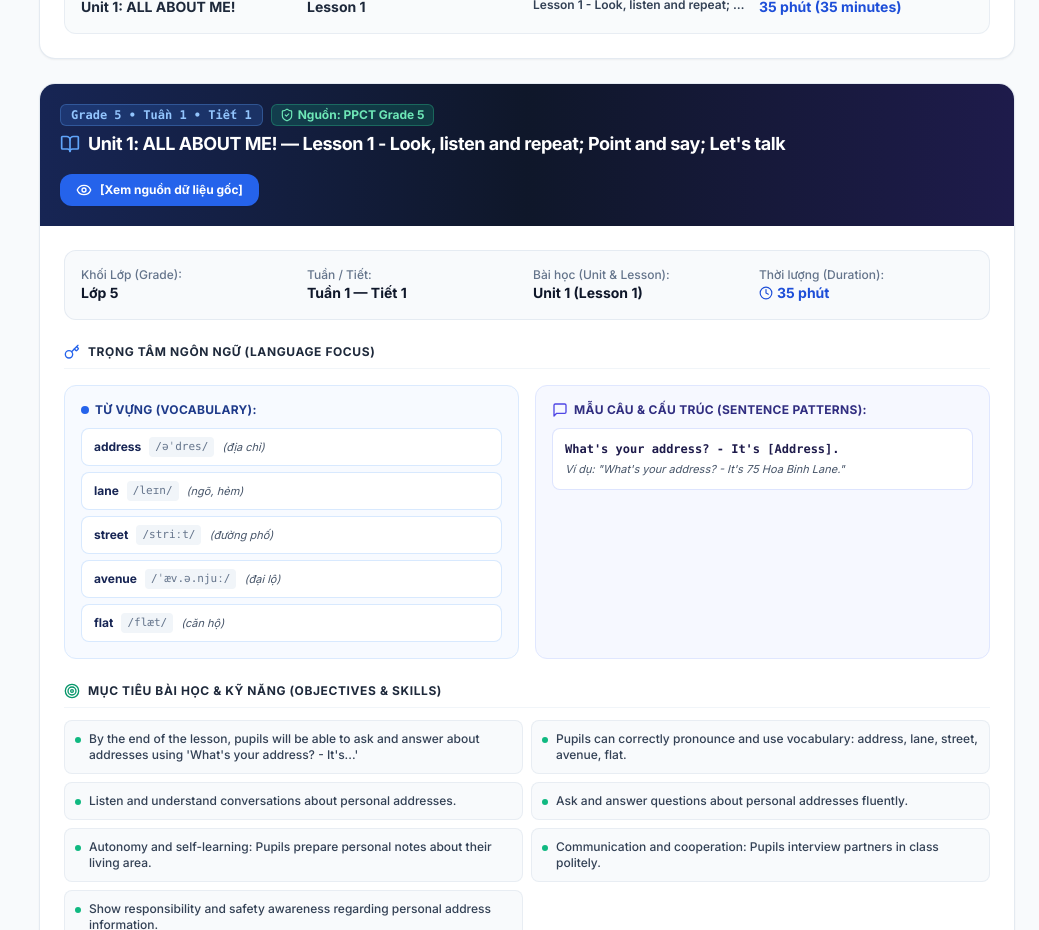
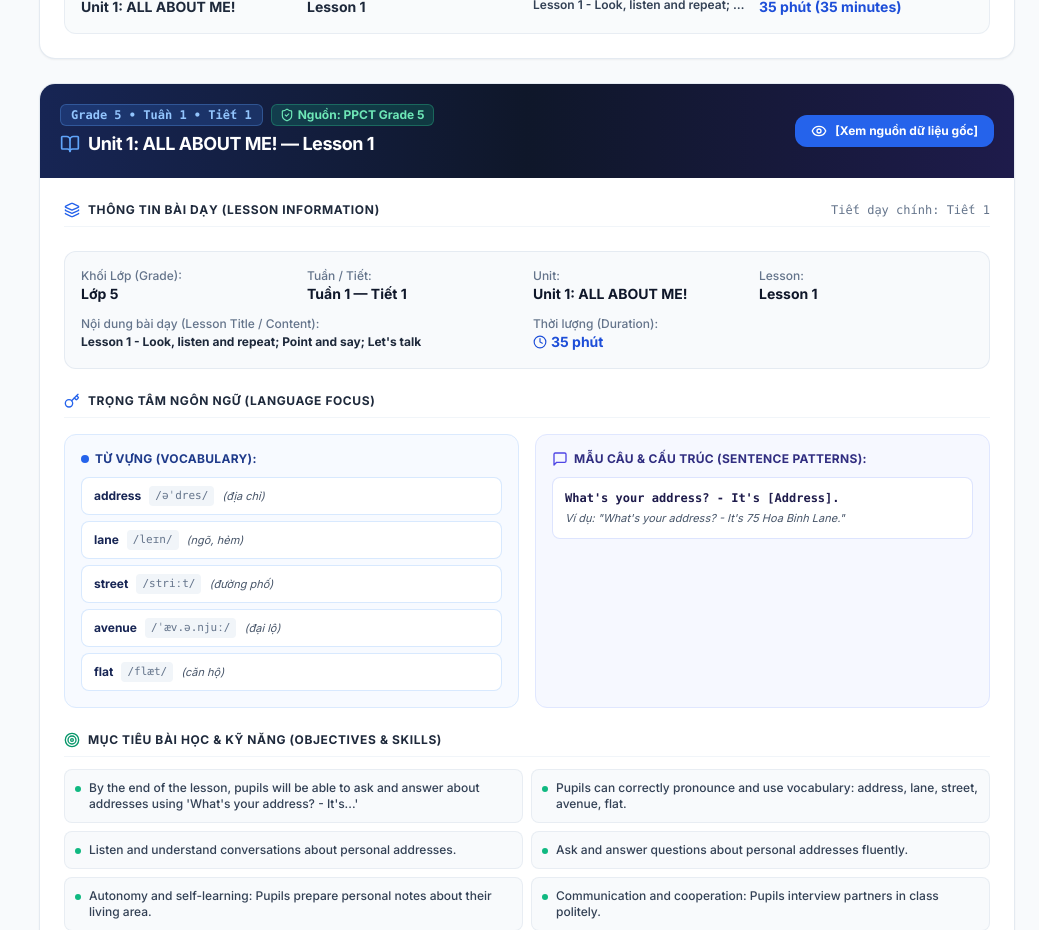
Before and after one commit to thutrangttk-lgtm/appkhbdglobalsuccess, a React (Vite) app: page / in a window 1280 px wide. Shown: the part 1020-1950 px from the top of the page, without its empty margins (241-1280 px from the left). Built offline with nearby package versions, Linux system fonts and the light colour scheme.

Commit message:
Cập nhật hoàn thiện 35 tuần PPCT Tiếng Anh Lớp 1-5, mã AI 2422 và Năng lực số TT 02/2025

```diff
--- a/src/components/dashboard/LessonInfoCard.tsx
+++ b/src/components/dashboard/LessonInfoCard.tsx
@@ -1,6 +1,6 @@
 import React from 'react';
 import { LessonData } from '../../types/curriculum';
-import { BookOpen, Key, MessageSquare, Target, Clock, ShieldCheck, Eye, Layers } from 'lucide-react';
+import { BookOpen, Key, MessageSquare, Target, Clock, ShieldCheck, Eye, Layers, FileCode } from 'lucide-react';
 
 interface LessonInfoCardProps {
   lessonData: LessonData | null;
@@ -17,15 +17,21 @@ export const LessonInfoCard: React.FC<LessonInfoCardProps> = ({
         <div className="w-12 h-12 rounded-full bg-amber-100 text-amber-600 flex items-center justify-center mx-auto font-bold text-xl">
           !
         </div>
-        <h3 className="font-bold text-slate-800 text-base">Chưa có dữ liệu PPCT xác minh cho bài học này.</h3>
+        <h3 className="font-bold text-slate-800 text-base">Chưa có dữ liệu nguồn được xác minh cho tiết này.</h3>
         <p className="text-xs text-slate-600 max-w-md mx-auto">
-          Vui lòng chọn Khối Lớp (Grade 1–5), Tuần (Week 1–35) và Tiết dạy (Period) tương ứng từ Khung Phân phân phối chương trình chính thức.
+          Vui lòng chọn Khối Lớp (Grade 1–5), Tuần (Week 1–35) và Tiết dạy (Period) tương ứng từ Khung Phân Phối Chương Trình chính thức.
         </p>
       </div>
     );
   }
 
-  // Parse objectives if object or array
+  // Determine section header text based on flexible content type
+  const isUnitLesson = lessonData.unit !== undefined && lessonData.lesson !== undefined;
+  const headerTitle = isUnitLesson
+    ? `Unit ${lessonData.unit}: ${lessonData.unitTitle} — ${lessonData.lessonPart || `Lesson ${lessonData.lesson}`}`
+    : `${lessonData.lessonPart || lessonData.title}`;
+
+  // Parse objectives
   let objectivesList: string[] = [];
   if (Array.isArray(lessonData.objectives)) {
     objectivesList = lessonData.objectives;
@@ -55,7 +61,7 @@ export const LessonInfoCard: React.FC<LessonInfoCardProps> = ({
           </div>
           <h2 className="text-lg font-bold text-white tracking-tight flex items-center gap-2">
             <BookOpen className="w-5 h-5 text-blue-400" />
-            Unit {lessonData.unit}: {lessonData.unitTitle} — {lessonData.title}
+            {headerTitle}
           </h2>
         </div>
 
@@ -68,10 +74,18 @@ export const LessonInfoCard: React.FC<LessonInfoCardProps> = ({
         </button>
       </div>
 
-      {/* Main Grid Info */}
+      {/* Main Grid Info (Section 4) */}
       <div className="p-6 space-y-6">
-        {/* Basic Meta Summary */}
-        <div className="grid grid-cols-2 md:grid-cols-4 gap-3 bg-slate-50 p-4 rounded-xl border border-slate-200/80 text-xs">
+        <div className="flex items-center justify-between border-b border-slate-100 pb-2">
+          <h3 className="text-xs font-extrabold uppercase tracking-wider text-slate-800 flex items-center gap-2">
+            <Layers className="w-4 h-4 text-blue-600" />
+            THÔNG TIN BÀI DẠY (LESSON INFORMATION)
+          </h3>
+          <span className="text-xs font-mono text-slate-500">Tiết dạy chính: Tiết {lessonData.period}</span>
+        </div>
+
+        {/* Dynamic Fields Grid */}
+        <div className="grid grid-cols-1 sm:grid-cols-2 md:grid-cols-4 gap-3 bg-slate-50 p-4 rounded-xl border border-slate-200/80 text-xs">
           <div>
             <span className="text-slate-500 font-medium block">Khối Lớp (Grade):</span>
             <span className="font-extrabold text-slate-900 text-sm">Lớp {lessonData.grade}</span>
@@ -80,10 +94,36 @@ export const LessonInfoCard: React.FC<LessonInfoCardProps> = ({
             <span className="text-slate-500 font-medium block">Tuần / Tiết:</span>
             <span className="font-extrabold text-slate-900 text-sm">Tuần {lessonData.week} — Tiết {lessonData.period}</span>
           </div>
-          <div>
-            <span className="text-slate-500 font-medium block">Bài học (Unit & Lesson):</span>
-            <span className="font-extrabold text-slate-900 text-sm">Unit {lessonData.unit} ({lessonData.lessonPart || `Lesson ${lessonData.lesson}`})</span>
+
+          {isUnitLesson ? (
+            <>
+              <div>
+                <span className="text-slate-500 font-medium block">Unit:</span>
+                <span className="font-extrabold text-slate-900 text-sm">Unit {lessonData.unit}: {lessonData.unitTitle}</span>
+              </div>
+              <div>
+                <span className="text-slate-500 font-medium block">Lesson:</span>
+                <span className="font-extrabold text-slate-900 text-sm">{lessonData.lessonPart || `Lesson ${lessonData.lesson}`}</span>
+              </div>
+            </>
+          ) : (
+            <>
+              <div>
+                <span className="text-slate-500 font-medium block">Phân loại (Type):</span>
+                <span className="font-extrabold text-indigo-900 text-sm">{lessonData.contentType || lessonData.lessonPart || 'Special Section'}</span>
+              </div>
+              <div>
+                <span className="text-slate-500 font-medium block">Tiêu đề (Title):</span>
+                <span className="font-extrabold text-slate-900 text-sm">{lessonData.lessonPart || lessonData.title}</span>
+              </div>
+            </>
+          )}
+
+          <div className="col-span-1 md:col-span-2">
+            <span className="text-slate-500 font-medium block">Nội dung bài dạy (Lesson Title / Content):</span>
+            <span className="font-bold text-slate-800 text-xs leading-relaxed">{lessonData.title}</span>
           </div>
+
           <div>
             <span className="text-slate-500 font-medium block">Thời lượng (Duration):</span>
             <span className="font-extrabold text-blue-700 text-sm flex items-center gap-1">
```
